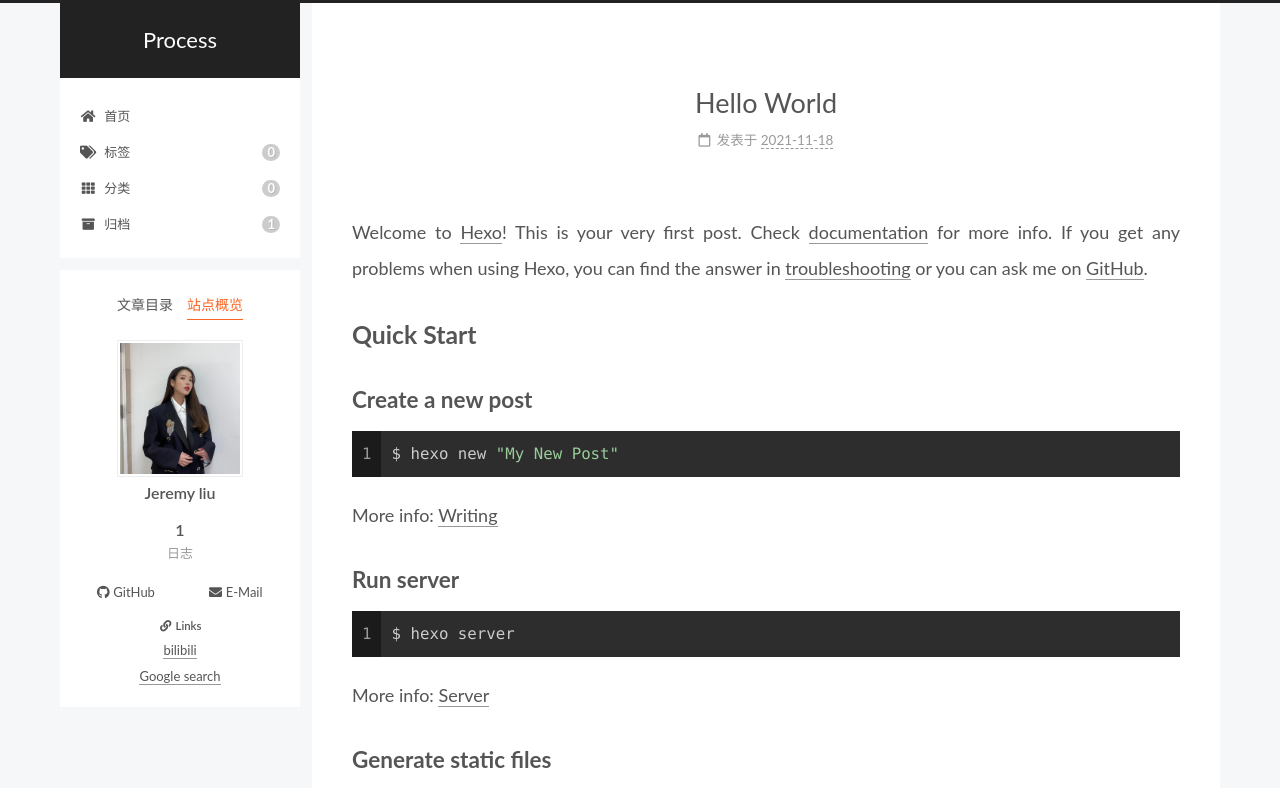
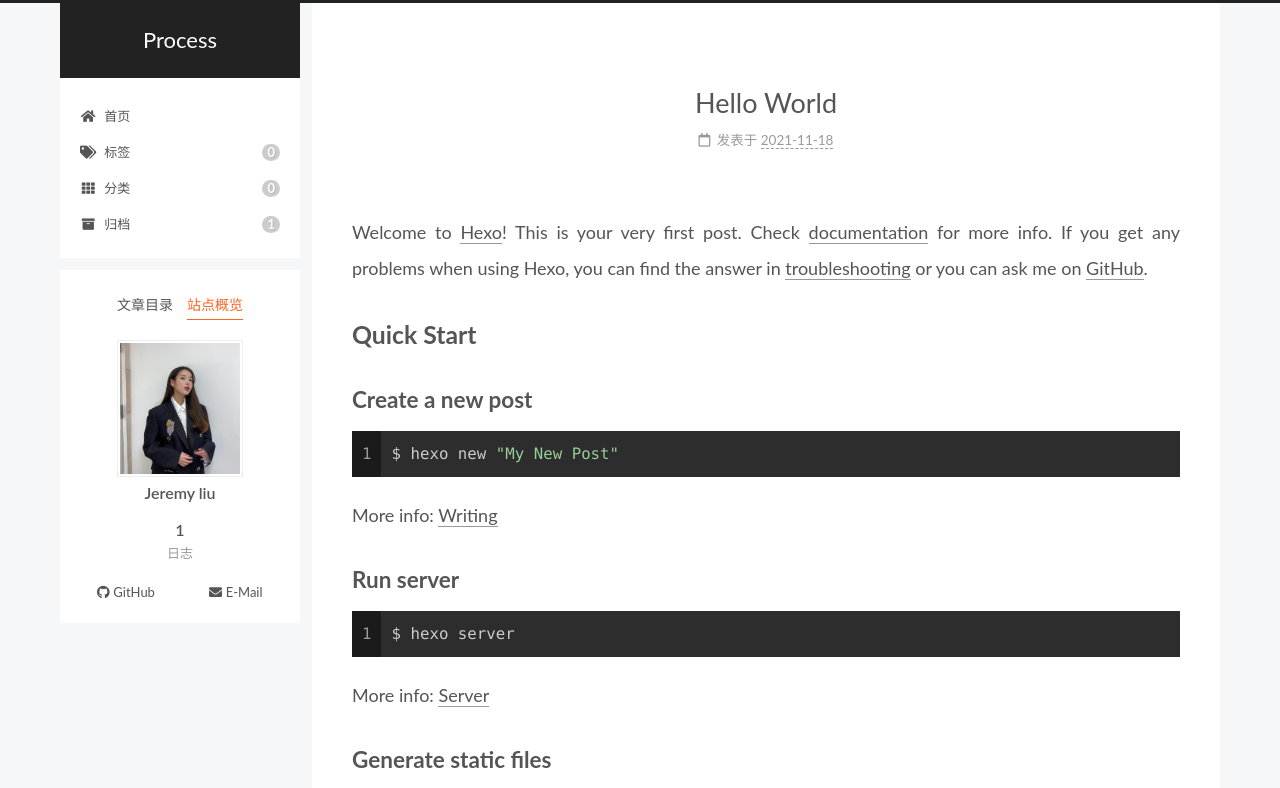
Before and after one commit to Lance-racj/Lance-racj.github.io, a plain HTML site: page 2021/11/18/hello-world/index.html in a window 1280 px wide. Both pictures are taken after a click on the item "站点概览". Shown: the top 788 px of the page. Drawn offline with Linux system fonts and the light colour scheme; files that its build step writes are made by us from their sources; files whose address does not match are found by name.

Commit message:
Site updated: 2021-11-18 19:18:48

```diff
--- a/2021/11/18/hello-world/index.html
+++ b/2021/11/18/hello-world/index.html
@@ -312,19 +312,6 @@
   </div>
 
 
-  <div class="links-of-blogroll motion-element">
-    <div class="links-of-blogroll-title"><i class="fa fa-link fa-fw"></i>
-      Links
-    </div>
-    <ul class="links-of-blogroll-list">
-        <li class="links-of-blogroll-item">
-          <a href="https://www.bilibili.com/" title="https:&#x2F;&#x2F;www.bilibili.com&#x2F;" rel="noopener" target="_blank">bilibili</a>
-        </li>
-        <li class="links-of-blogroll-item">
-          <a href="https://www.google.com.sg/" title="https:&#x2F;&#x2F;www.google.com.sg&#x2F;" rel="noopener" target="_blank">Google search</a>
-        </li>
-    </ul>
-  </div>
 
       </div>
 
--- a/css/main.css
+++ b/css/main.css
@@ -1193,7 +1193,7 @@ pre .javascript .function {
 }
 .links-of-author a::before,
 .links-of-author span.exturl::before {
-  background: #c4ff7f;
+  background: #8ed62d;
   border-radius: 50%;
   content: ' ';
   display: inline-block;
```
Also changed, not shown: archives/2021/11/index.html (+0 -13 lines), archives/2021/index.html (+0 -13 lines), archives/index.html (+0 -13 lines), categories/index.html (+0 -13 lines), index.html (+0 -13 lines), tags/index.html (+0 -13 lines).
